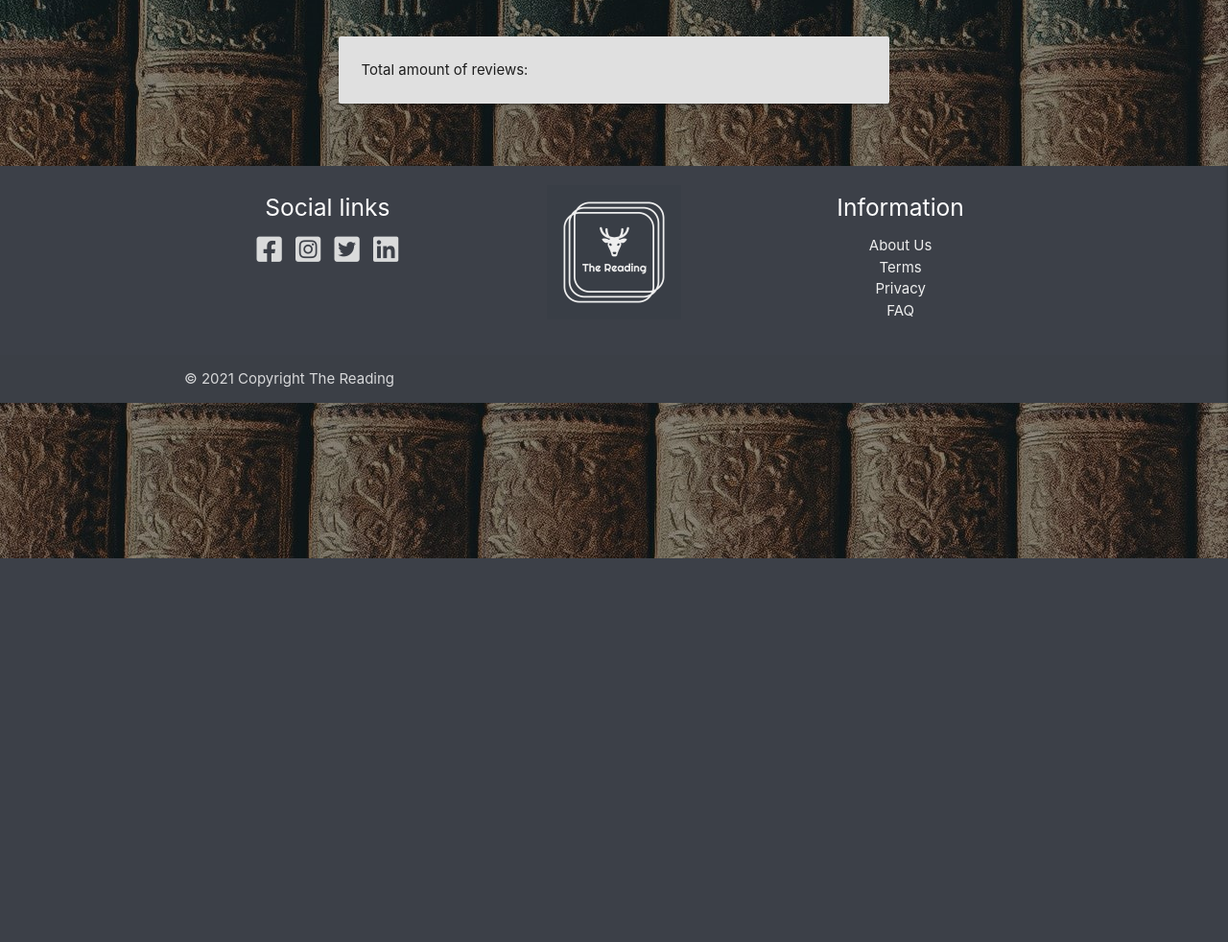
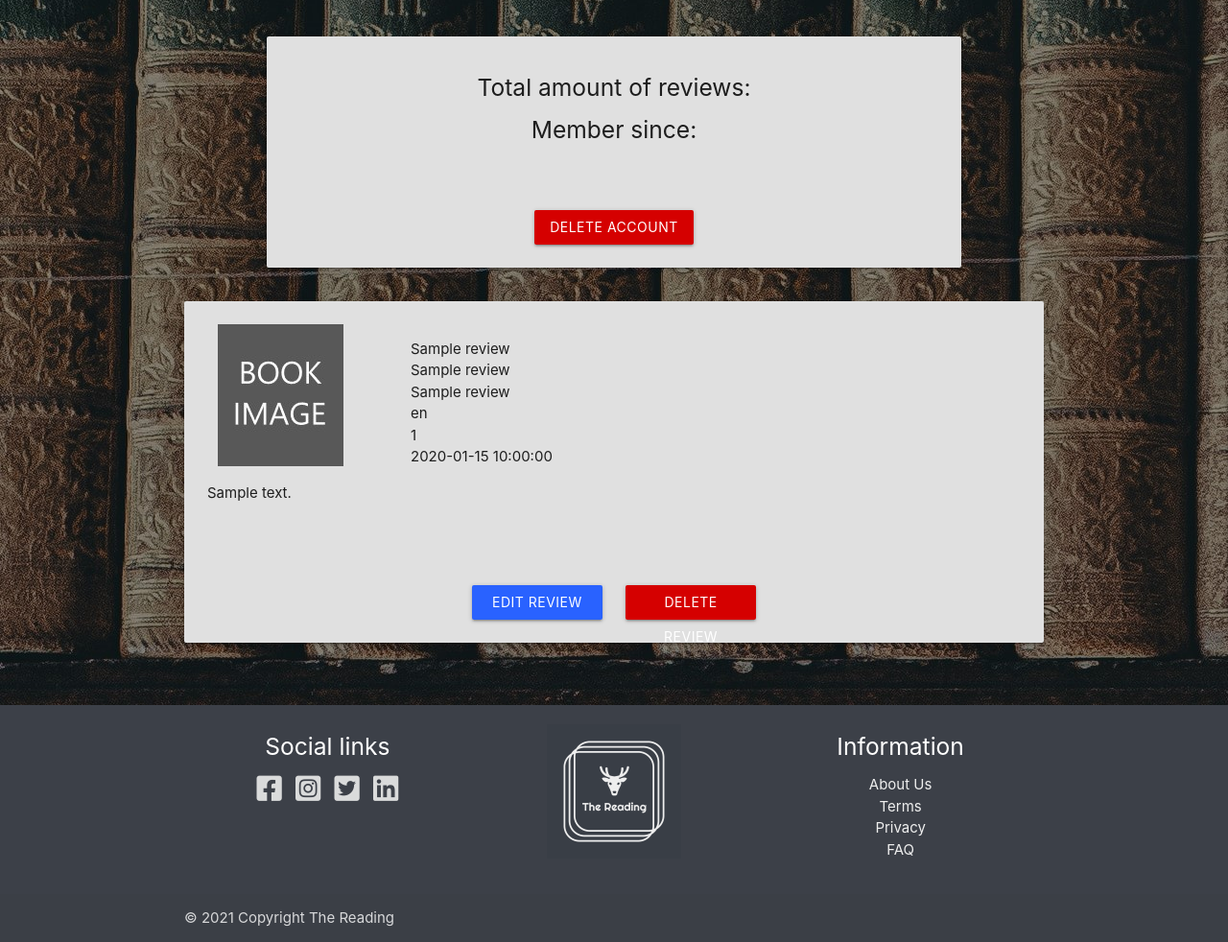
Before and after one commit to QuelleQim/MS3-the-reading, a Flask app: page /profile/1 in a window 1280 px wide. Shown: the part 218-1200 px from the top of the page at 96% size. Before the commit the page ends 800 px from the top, so only its background shows below. Run offline with Flask 2, Linux system fonts and the light colour scheme; the visitor is signed in with stand-in values (Sample User, id 1); a database or web service that is not in the repository returns one stand-in record (values such as "Sample title"); some libraries are stand-ins or nearby versions; some web fonts are replaced.

Commit message:
Add user specific reviews to profile

```diff
--- a/app.py
+++ b/app.py
@@ -90,9 +90,10 @@ def profile(username):
     # retrive the session user's username from db
     username = mongo.db.users.find_one(
         {"username": session["user"]})["username"]
+    reviews = list(mongo.db.reviews.find({"created_by": username}))
 
     if session["user"]:
-        return render_template("profile.html", username=username)
+        return render_template("profile.html", username=username, reviews=reviews)
 
     return redirect(url_for("login"))
 
--- a/static/css/style.css
+++ b/static/css/style.css
@@ -136,4 +136,8 @@ nav ul a {
 }
 
 
-/*  */
+/* profile */
+
+.delete-account-btn {
+    width: auto;
+}
--- a/templates/profile.html
+++ b/templates/profile.html
@@ -9,12 +9,67 @@
 
 
     <div class="row">
-        <div class="col s12 m8 offset-m2">
-            <div class="card-content grey lighten-2 card-panel">
-               Total amount of reviews:
+        <div class="col s12 m10 offset-m1">
+            <div class="center-align card-content grey lighten-2 card-panel">
+               <h5>Total amount of reviews:</h5>
+               <p></p>
+               <h5>Member since: </h5>
+               <p></p>
+               <br>
+               <br>
+               <button class="btn delete-account-btn red accent-4">Delete account</button>
             </div>
         </div>
     </div>
 
 
+    {% if reviews|length > 0 %}
+    <ul class="row">
+        {% for review in reviews %}
+        <li>
+            <div class="hoverable card-content grey lighten-2 card-panel">
+                <div class="col l3 m4">
+                    <img src="static/images/book-image.jpg" alt="Book image">
+                </div>
+                <p>
+                {{ review.book_name}}
+                <br>
+                {{ review.author_name}}
+                <br>
+                {{ review.category_name}}
+                <br>
+                {{ review.language}}
+                <br>
+                {{ review.page_length}}
+                <br>
+                {{ review.published_date}}
+                <br>
+                <p class="truncate">{{ review.review_description}}</p>
+                <br>
+                {% if review.explicit_content == "on" %}
+                <i class="fas fa-exclamation-triangle tooltipped"
+                    data-position="bottom" data-tooltip="Explicit content!"></i>
+                <br>
+                <em>By: {{ review.created_by }}</em>
+                {% endif %}
+                <br>
+                </p>
+                <div class="center-align">
+                    <a href="{{ url_for('edit_review', review_id=review._id) }}" class="btn blue accent-4 white-text">
+                        Edit Review
+                    </a>
+                    <a href="{{ url_for('delete_review', review_id=review._id) }}" class="btn red accent-4 white-text">
+                        Delete Review
+                    </a>
+                </div>
+            </div>
+        </li>
+        {% endfor %}
+    </ul>
+    {% else %}
+        <h3 class="header red-text text-lighten-2 center-align no-result">No Reviews Found</h3>
+    {% endif %}
+
+
+
 {% endblock %}
```
